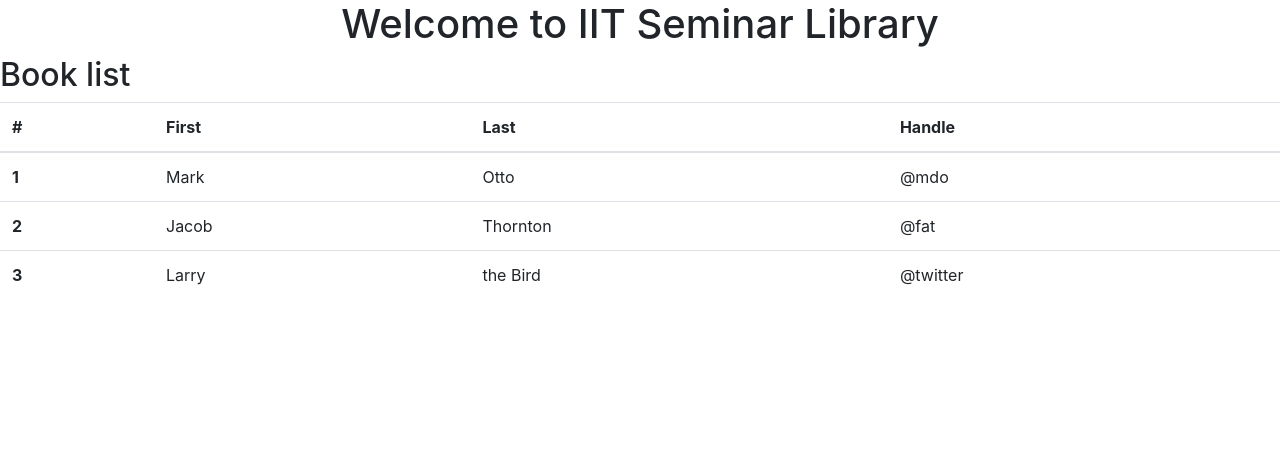
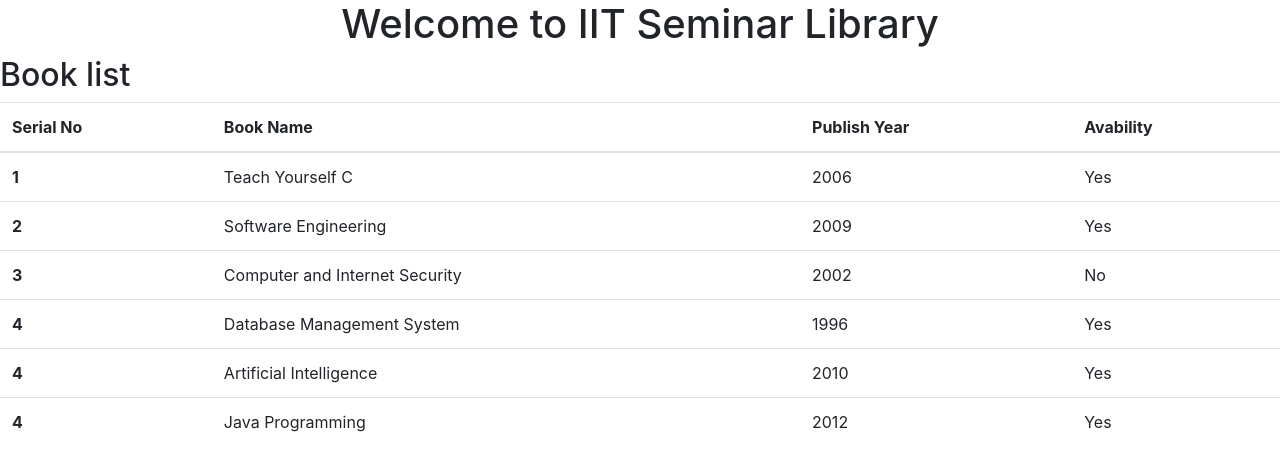
Before and after one commit to rakib3004/book-management, an Angular app: page / in a window 1280 px wide. Shown: the top 470 px of the page. Built offline with nearby package versions, Linux system fonts and the light colour scheme.

Commit message:
add table count

```diff
--- a/src/app/book-list/book-list.component.html
+++ b/src/app/book-list/book-list.component.html
@@ -4,30 +4,54 @@
 <table class="table">
     <thead>
       <tr>
-        <th scope="col">#</th>
-        <th scope="col">First</th>
-        <th scope="col">Last</th>
-        <th scope="col">Handle</th>
+        <th scope="col">Serial No</th>
+        <th scope="col">Book Name</th>
+        <th scope="col">Publish Year</th>
+        <th scope="col">Avability</th>
       </tr>
     </thead>
     <tbody>
       <tr>
         <th scope="row">1</th>
-        <td>Mark</td>
-        <td>Otto</td>
-        <td>@mdo</td>
+        <td>Teach Yourself C</td>
+        <td>2006</td>
+        <td>Yes</td>
       </tr>
+
       <tr>
         <th scope="row">2</th>
-        <td>Jacob</td>
-        <td>Thornton</td>
-        <td>@fat</td>
+        <td>Software Engineering</td>
+        <td>2009</td>
+        <td>Yes</td>
       </tr>
+
       <tr>
         <th scope="row">3</th>
-        <td>Larry</td>
-        <td>the Bird</td>
-        <td>@twitter</td>
+        <td>Computer and Internet Security</td>
+        <td>2002</td>
+        <td>No</td>
       </tr>
+
+      <tr>
+        <th scope="row">4</th>
+        <td>Database Management System</td>
+        <td>1996</td>
+        <td>Yes</td>
+      </tr>
+
+      <tr>
+        <th scope="row">4</th>
+        <td>Artificial Intelligence</td>
+        <td>2010</td>
+        <td>Yes</td>
+      </tr>
+
+      <tr>
+        <th scope="row">4</th>
+        <td>Java Programming</td>
+        <td>2012</td>
+        <td>Yes</td>
+      </tr>
+
     </tbody>
   </table>
```
